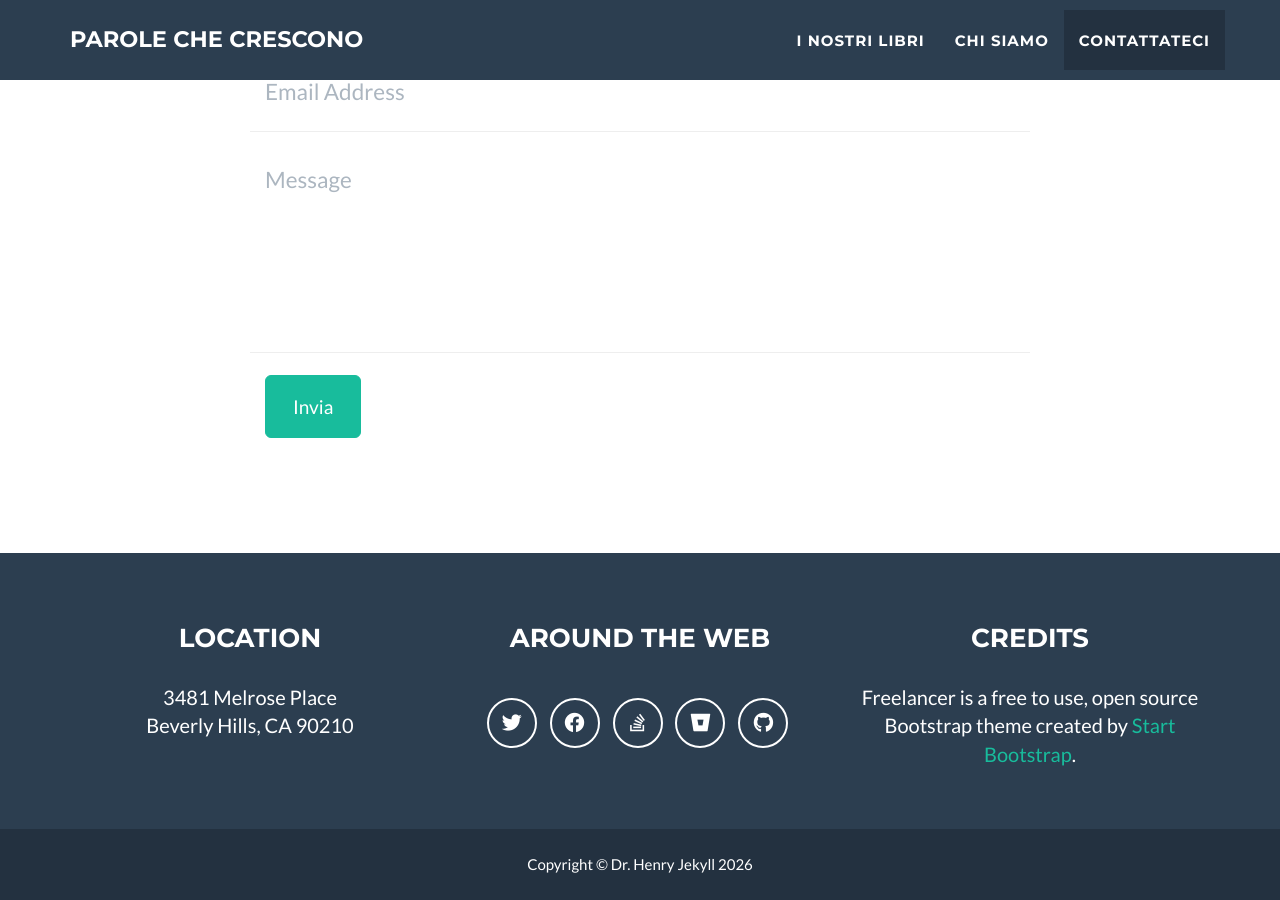
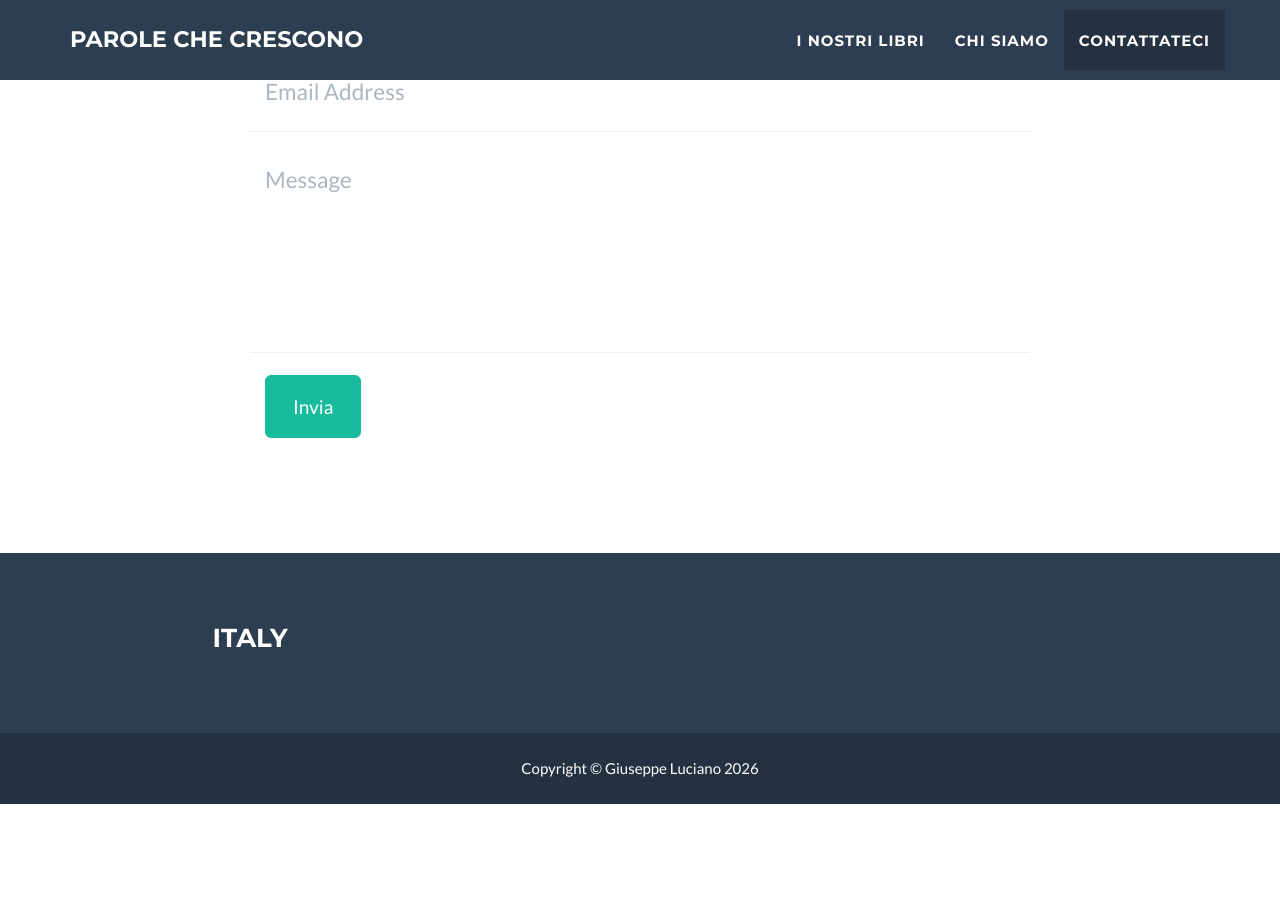
Before and after one commit to anna-madonna/Parole-che-crescono, a Jekyll site: the page built from _posts/2026-02-07-tino.markdown, in a window 1280 px wide and 900 px high, scrolled down 3706 px. Built offline with Jekyll 4.4.1, drawn with Linux system fonts in a browser that asks for light colours; after the commit the page ends 4510 px from its top, so only the background shows below that.

Commit message:
footer modificato

```diff
--- a/_config.yml
+++ b/_config.yml
@@ -1,7 +1,7 @@
 # Site settings
 title: Parole che crescono
-email: your-email@domain.com
-url: https://github.com/jeromelachaud/freelancer-theme
+email: annamadonna8@gmail.com
+url: https://anna-madonna.github.io/Parole-che-crescono/
 description: Laboratorio di lettura dialogica con libri in simboli rivolto ai bambini del nido.
 keywords: "your keywords, separated by commas"
 meta_author: Luciano Giuseppe
@@ -31,31 +31,8 @@ color:
 
 # Footer settings
 footer:
-  copyright: Dr. Henry Jekyll
-  location: Location
-  social: Around the Web
-  credits: Credits
-
-# Social networks usernames (many more available: google-plus, flickr, dribbble, pinterest, instagram, tumblr, linkedin, etc.)
-social:
-  - title: twitter
-    url: http://twitter.com/jekyllrb
-  - title: facebook
-    url:
-  - title: stack-overflow
-    url: http://stackoverflow.com/questions/tagged/jekyll
-  - title: bitbucket
-    url: http://bitbucket.org/jekyll
-  - title: github
-    url: http://github.com/jekyll
-
-# Postal address (add as many lines as necessary)
-address:
-  - line: 3481 Melrose Place
-  - line: Beverly Hills, CA 90210
-
-# Credits content
-credits: 'Freelancer is a free to use, open source Bootstrap theme created by <a href="http://startbootstrap.com">Start Bootstrap</a>.'
+  copyright: Giuseppe Luciano
+  location: Italy
 
 # Build settings
 markdown: kramdown
```
